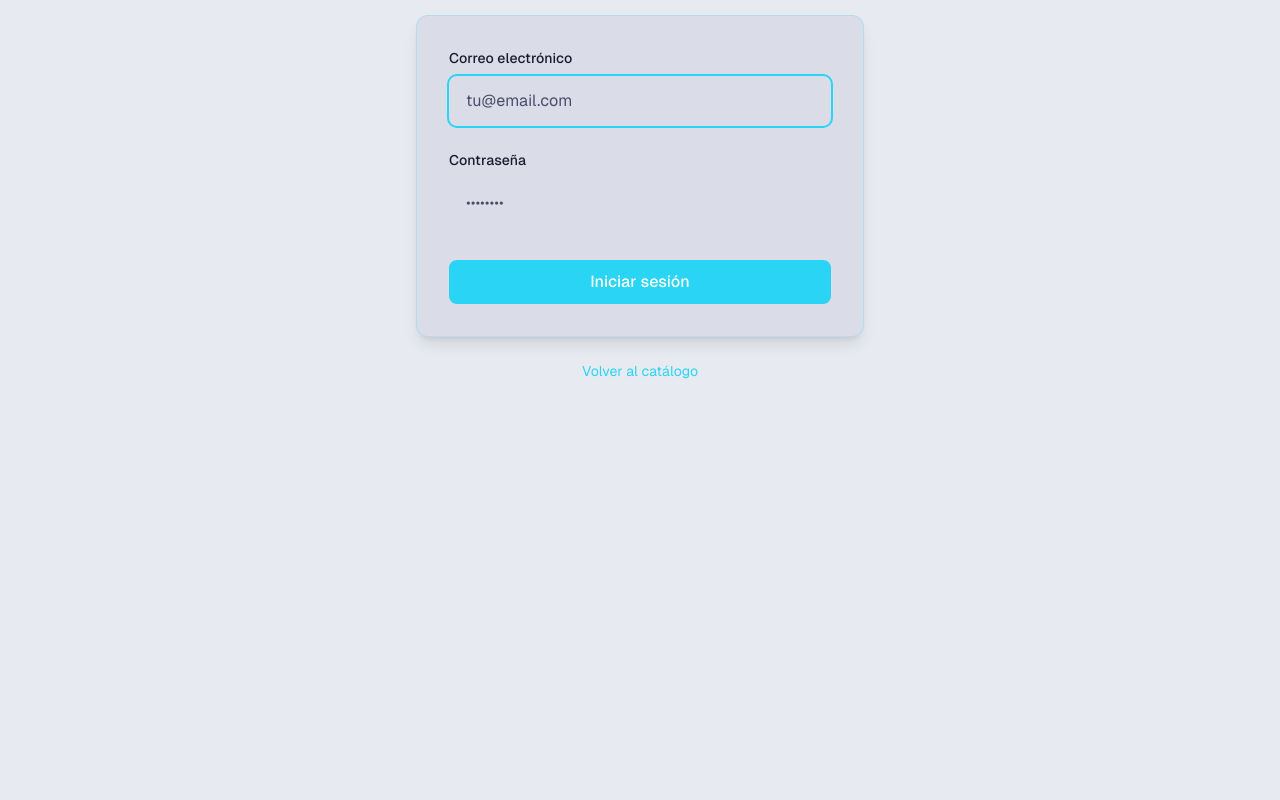
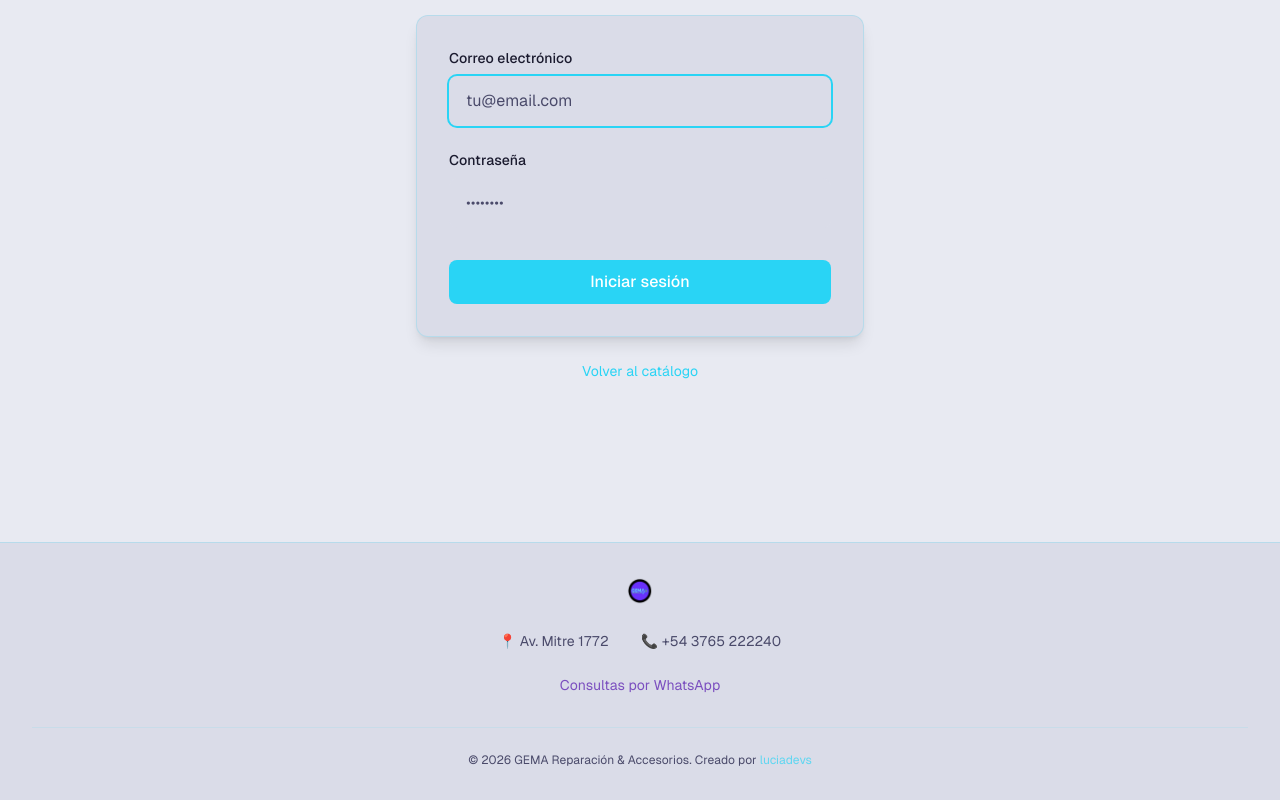
Before and after one commit to devslucia/gema, a Next.js app: page /login in a window 1280 px wide. Shown: the part 323-1123 px from the top of the page. Before the commit the page ends 865 px from the top, so only its background shows below. Built offline with nearby package versions, Linux system fonts and the light colour scheme; no server answers.

Commit message:
Add new logo and footer component

```diff
--- a/src/app/layout.tsx
+++ b/src/app/layout.tsx
@@ -4,6 +4,7 @@ import "./globals.css";
 import { ThemeProvider } from "@/components/ThemeProvider";
 import Navbar from "@/components/Navbar";
 import { Toaster } from "@/components/Toaster";
+import Footer from "@/components/Footer";
 import { createClient } from "@/lib/supabase/server";
 
 const geistSans = localFont({
@@ -44,6 +45,7 @@ export default async function RootLayout({
           <main id="main-content" role="main" className="min-h-screen">
             {children}
           </main>
+          <Footer />
           <Toaster />
         </ThemeProvider>
       </body>
--- /dev/null
+++ b/src/components/Footer.tsx
@@ -0,0 +1,61 @@
+'use client'
+
+import Image from 'next/image'
+import Link from 'next/link'
+
+export default function Footer() {
+  const currentYear = new Date().getFullYear()
+
+  return (
+    <footer
+      className="bg-surface-light dark:bg-dark-100 border-t border-primary/20 dark:border-dark-200"
+      role="contentinfo"
+    >
+      <div className="max-w-7xl mx-auto px-4 sm:px-6 lg:px-8 py-8">
+        <div className="flex flex-col items-center gap-6 text-center">
+          <Link href="/" className="flex items-center gap-2">
+            <div className="relative w-8 h-8">
+              <Image
+                src="/logo.png"
+                alt="GEMA"
+                fill
+                className="object-contain"
+              />
+            </div>
+          </Link>
+
+          <div className="flex flex-col sm:flex-row items-center gap-4 sm:gap-8 text-sm text-text-secondary-light dark:text-text-secondary-dark">
+            <span className="flex items-center gap-1.5">
+              📍 Av. Mitre 1772
+            </span>
+            <span className="flex items-center gap-1.5">
+              📞 +54 3765 222240
+            </span>
+          </div>
+
+          <a
+            href="https://wa.me/543765222240"
+            target="_blank"
+            rel="noopener noreferrer"
+            className="text-sm text-secondary hover:text-secondary/80 transition-colors"
+          >
+            Consultas por WhatsApp
+          </a>
+        </div>
+
+        <div className="mt-8 pt-6 border-t border-primary/10 dark:border-dark-200 text-center">
+          <p className="text-xs text-text-secondary-light dark:text-text-secondary-dark">
+            © {currentYear} GEMA Reparación & Accesorios. Creado por{' '}
+            <a
+              href="#"
+              className="text-primary/70 hover:text-primary transition-colors"
+              onClick={(e) => e.preventDefault()}
+            >
+              luciadevs
+            </a>
+          </p>
+        </div>
+      </div>
+    </footer>
+  )
+}
```
Also changed, not shown: public/logo.png.
